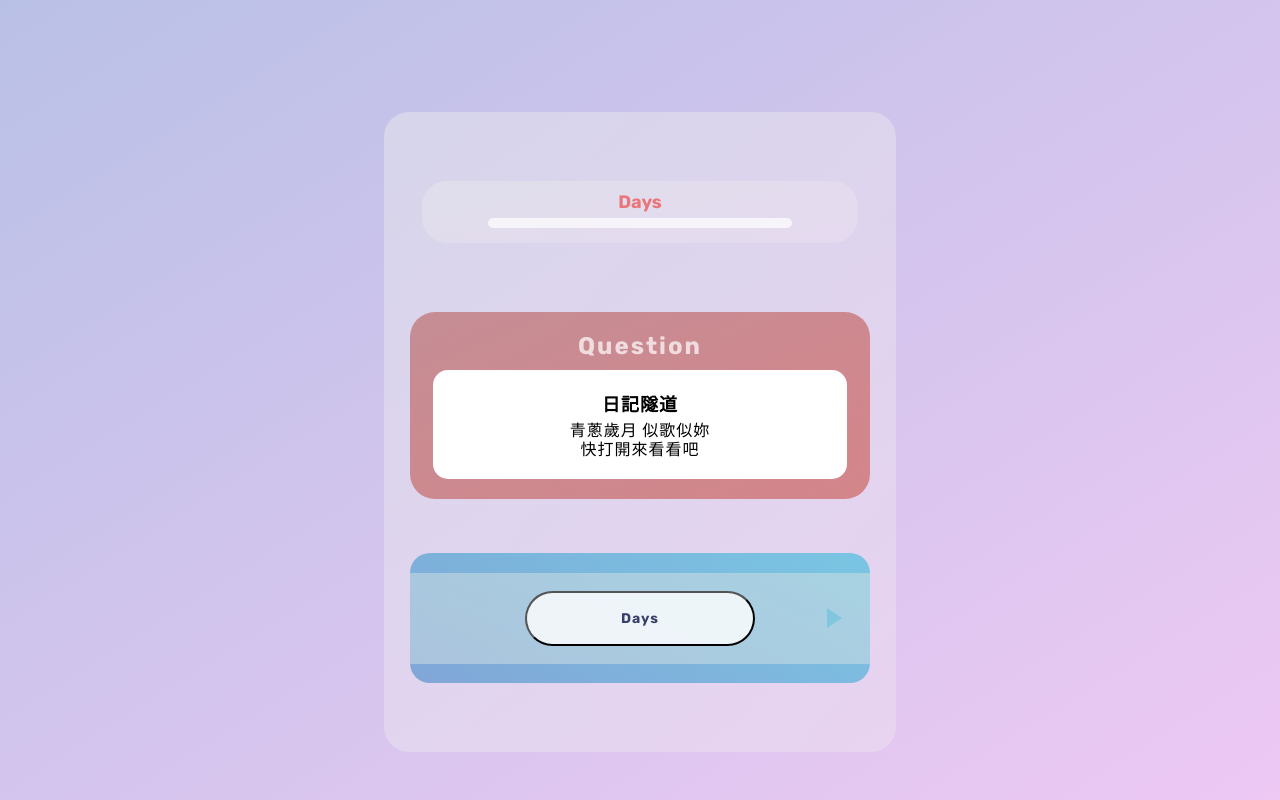
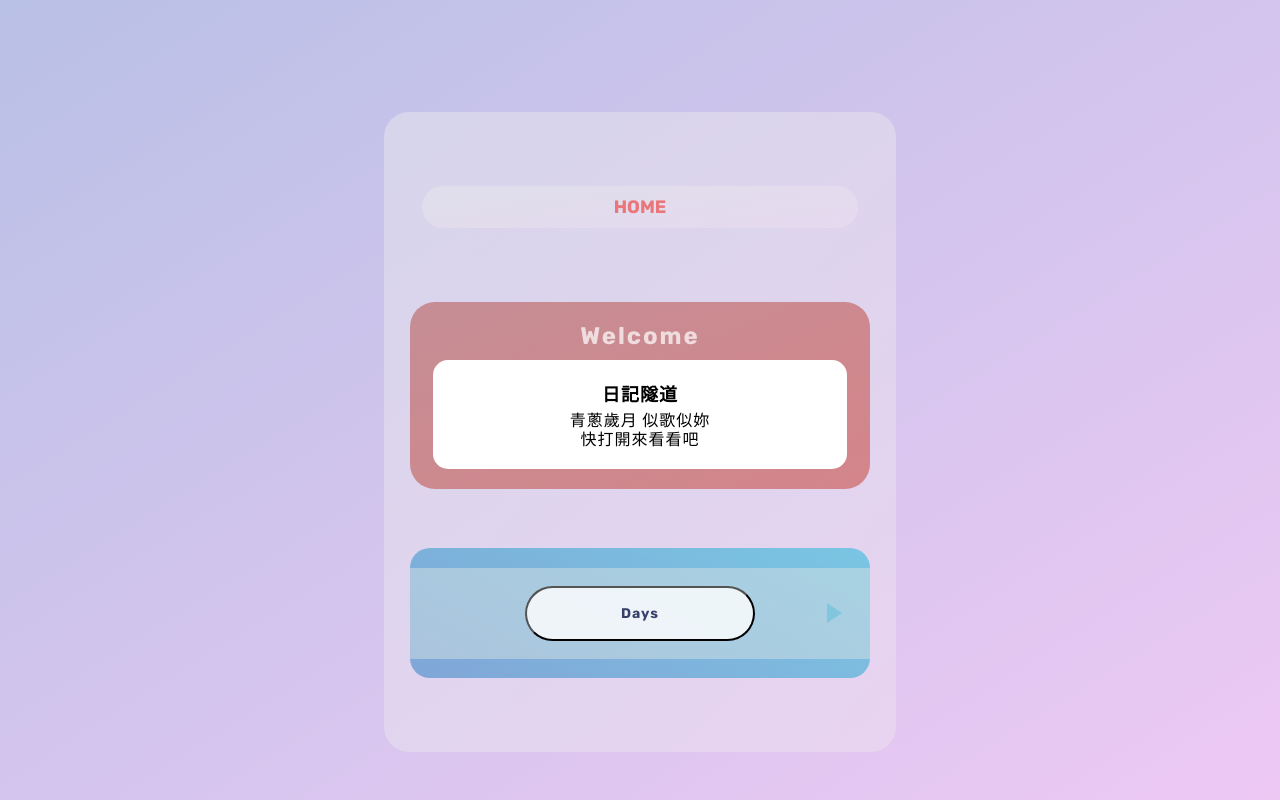
Before and after one commit to adam8130/angryBao, a plain HTML site: page index.html in a window 1280 px wide. Drawn offline with Linux system fonts and the light colour scheme.

Commit message:
version6.0.1

```diff
--- a/index.html
+++ b/index.html
@@ -232,16 +232,16 @@
 
             <div class="heart">
 
-                <div id="hrt">Days</div>
-                <div id="hrt2">
+                <div id="hrt">HOME</div>
+                <!-- <div id="hrt2">
                     <div class="hrt3"></div>
-                </div>
+                </div> -->
 
             </div>
 
             <div class="wrap">
 
-                <h2>Question</h2>
+                <h2>Welcome</h2>
 
                 <div class="monitor">
                     <div class="moni" id="moni"></div>
```
Also changed, not shown: days.html (+2 -2 lines), time.html (+1 -1 lines).
